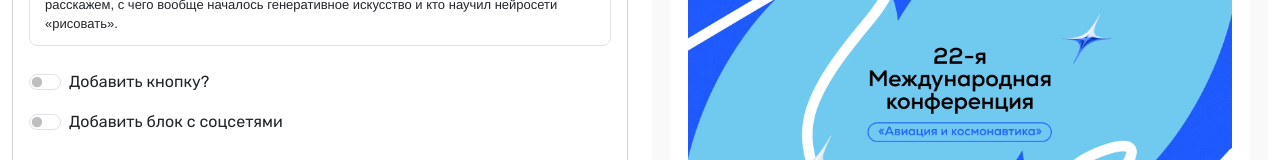
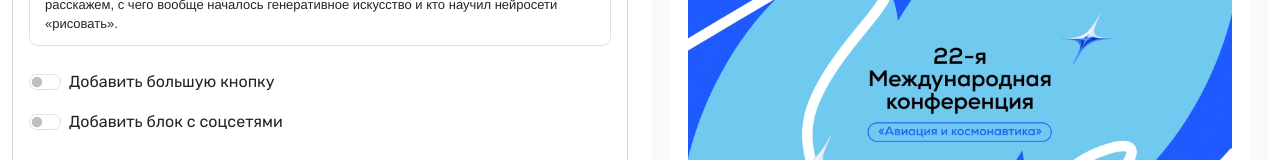
Before and after one commit to devcosmos/email-creator, a React (Create React App) app: page / in a window 1280 px wide. Shown: the part 553-713 px from the top of the page. Built offline with nearby package versions, Linux system fonts and the light colour scheme.

Commit message:
style: update text in add-button-checkbox

```diff
--- a/src/components/main-button/main-button.tsx
+++ b/src/components/main-button/main-button.tsx
@@ -20,7 +20,7 @@ function MainButton({ title, url, addButton, handleCheckboxChange, handleInputCh
           id="addButtonCheckbox"
           onChange={() => handleCheckboxChange(!addButton)}
         />
-        <Label check for="addButtonCheckbox">Добавить кнопку?</Label>
+        <Label check for="addButtonCheckbox">Добавить большую кнопку</Label>
       </FormGroup>
 
       {addButton && (
```
